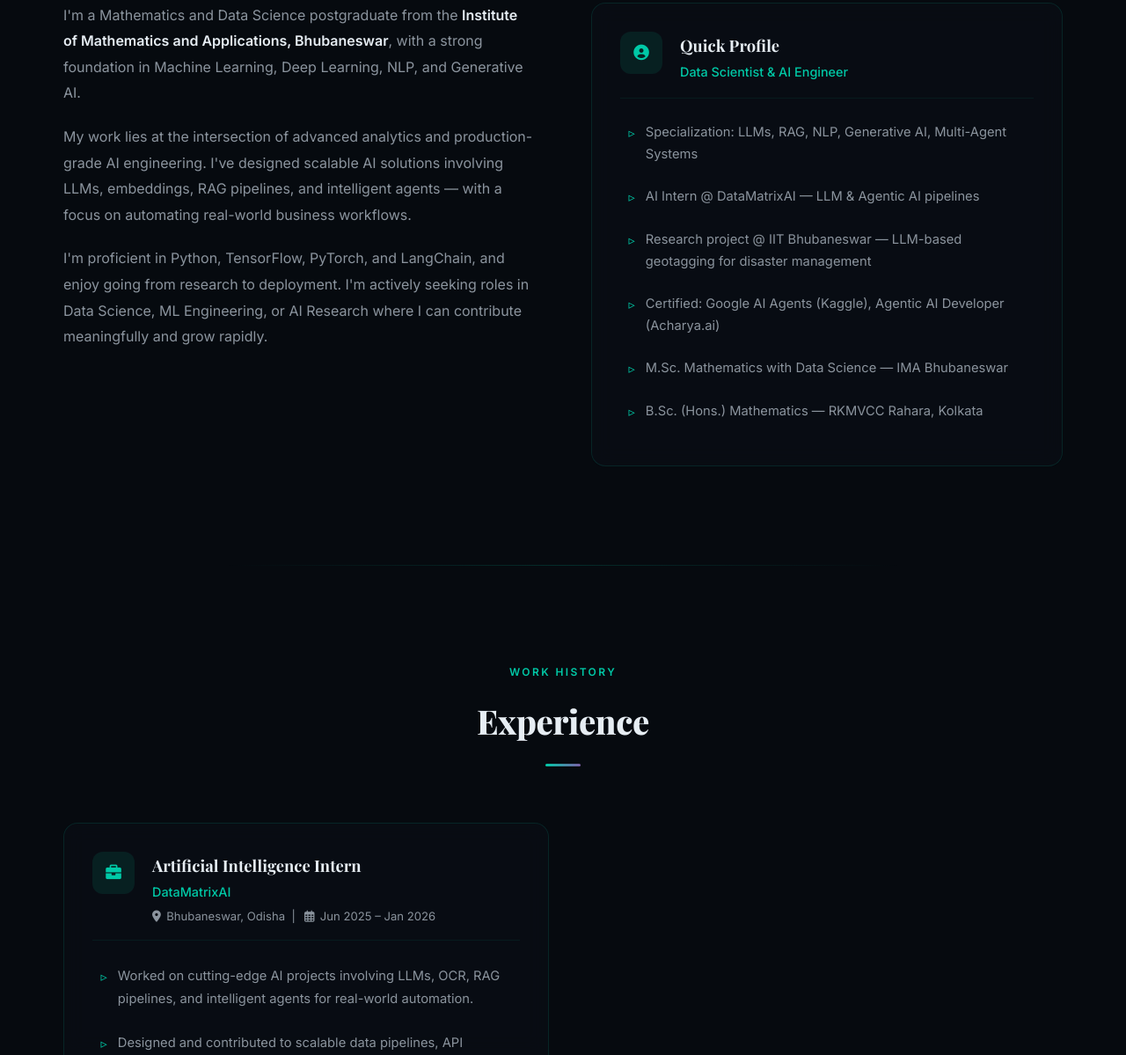
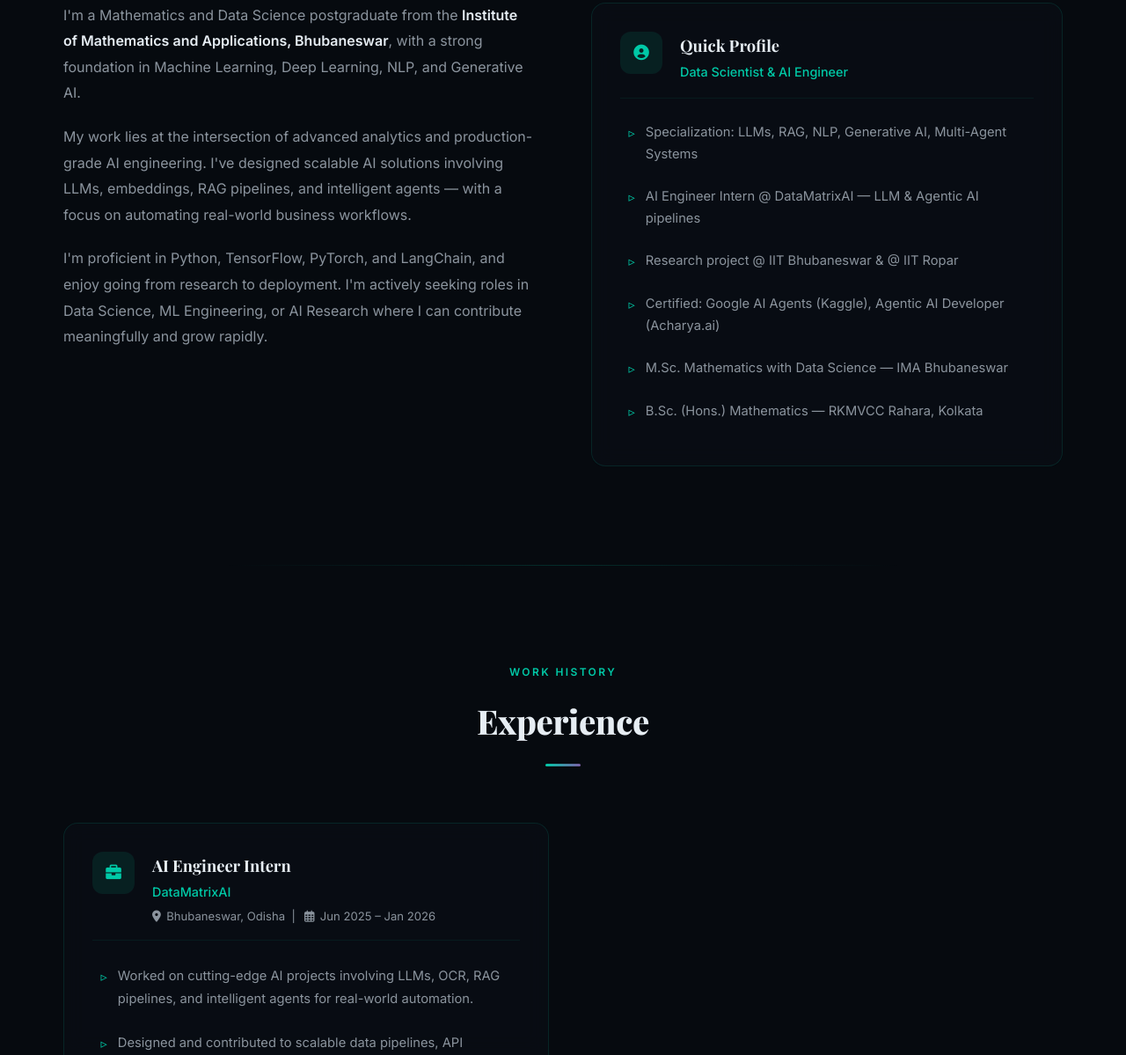
Before and after one commit to ARoy1729/ARoy1729.github.io, a plain HTML site: page index.html in a window 1280 px wide. Shown: the part 1090-2289 px from the top of the page at 88% size. Drawn offline with nearby package versions, Linux system fonts and the light colour scheme.

Commit message:
Update index.html

```diff
--- a/index.html
+++ b/index.html
@@ -576,8 +576,8 @@
                     </div>
                     <ul class="bullet-list">
                         <li>Specialization: LLMs, RAG, NLP, Generative AI, Multi-Agent Systems</li>
-                        <li>AI Intern @ DataMatrixAI — LLM & Agentic AI pipelines</li>
-                        <li>Research project @ IIT Bhubaneswar — LLM-based geotagging for disaster management</li>
+                        <li>AI Engineer Intern @ DataMatrixAI — LLM & Agentic AI pipelines</li>
+                        <li>Research project @ IIT Bhubaneswar & @ IIT Ropar </li>
                         <li>Certified: Google AI Agents (Kaggle), Agentic AI Developer (Acharya.ai)</li>
                         <li>M.Sc. Mathematics with Data Science — IMA Bhubaneswar</li>
                         <li>B.Sc. (Hons.) Mathematics — RKMVCC Rahara, Kolkata</li>
@@ -599,7 +599,7 @@
                 <div class="card-header">
                     <div class="card-icon"><i class="fas fa-briefcase"></i></div>
                     <div>
-                        <h3 class="card-title">Artificial Intelligence Intern</h3>
+                        <h3 class="card-title">AI Engineer Intern</h3>
                         <p class="card-subtitle">DataMatrixAI</p>
                         <p class="card-meta"><i class="fas fa-map-marker-alt"></i> Bhubaneswar, Odisha &nbsp;|&nbsp; <i class="far fa-calendar-alt"></i> Jun 2025 – Jan 2026</p>
                     </div>
```
